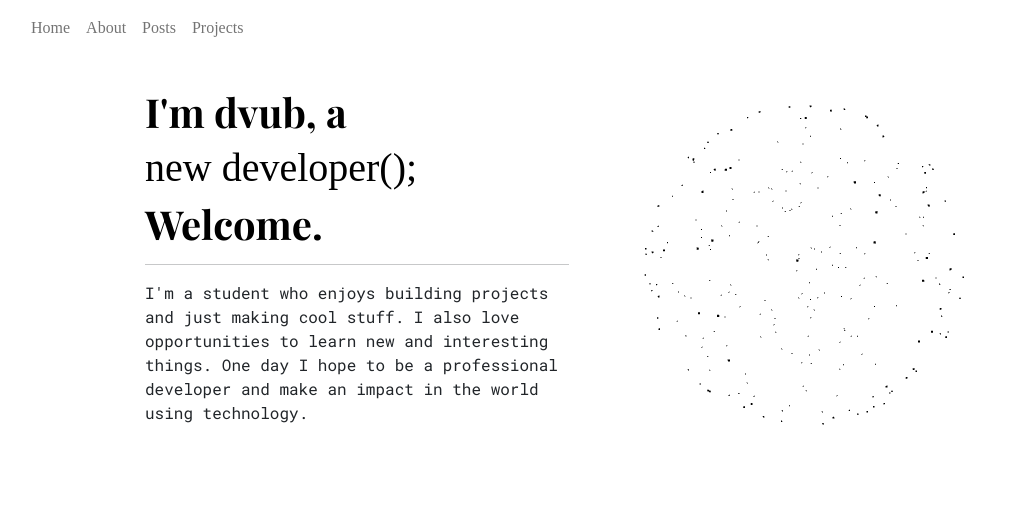
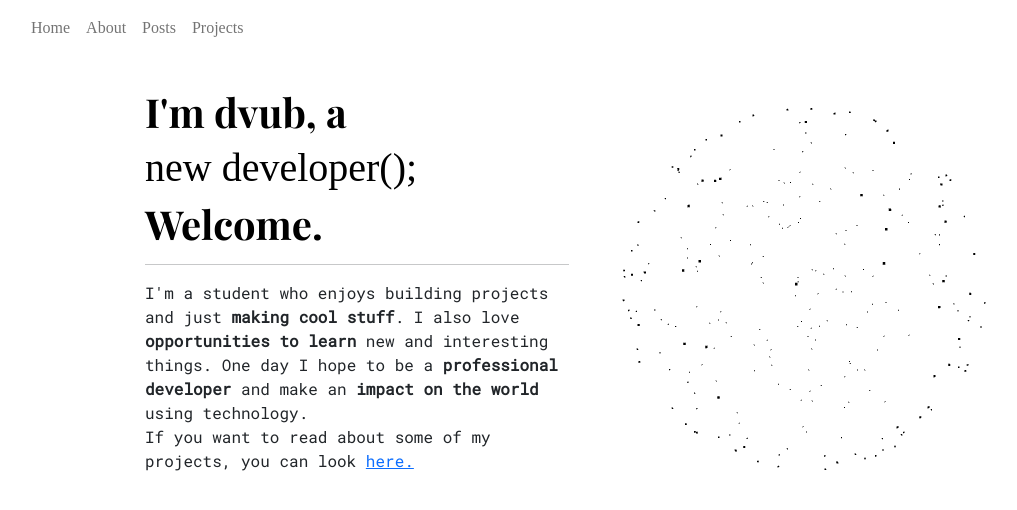
Before and after one commit to dvub/dvub-site, a Next.js app: page / in a window 1280 px wide. Shown: the top 510 px of the page, without its empty margins (59-1076 px from the left). Built offline with nearby package versions, Linux system fonts and the light colour scheme; a web font is replaced by a local one.

Commit message:
removed filler text

```diff
--- a/pages/index.tsx
+++ b/pages/index.tsx
@@ -8,6 +8,8 @@ import { Container, Col, Row } from 'react-bootstrap'
 
 // todo: absolute position of sphere on right side of screen
 // fix camera positioning on thinner views (super weird)
+
+// work on readme
 
 const Home: NextPage = () => {
   return (
@@ -24,11 +26,15 @@ const Home: NextPage = () => {
               <h1>Welcome.</h1>
               <hr />
               <p>
-                I&#39;m a student who enjoys building projects and just making cool stuff. I also love opportunities to learn new and interesting things. One day I hope to be a professional developer and make an impact in the world using technology.
+                I&#39;m a student who enjoys building projects and just <b>making cool stuff</b>.
+                I also love <b>opportunities to learn</b> new and interesting things.
+                One day I hope to be a <b>professional developer</b> and make an <b>impact on the world</b> using technology.
+                <br/>
+                If you want to read about some of my projects, you can look <a href='posts'>here.</a>
               </p>
             </div>
           </Col>
-          <Col>
+          <Col >
             <Canvas camera={{ position: [-35, 0, 0]}}>
               <Sphere />
             </Canvas>
```
